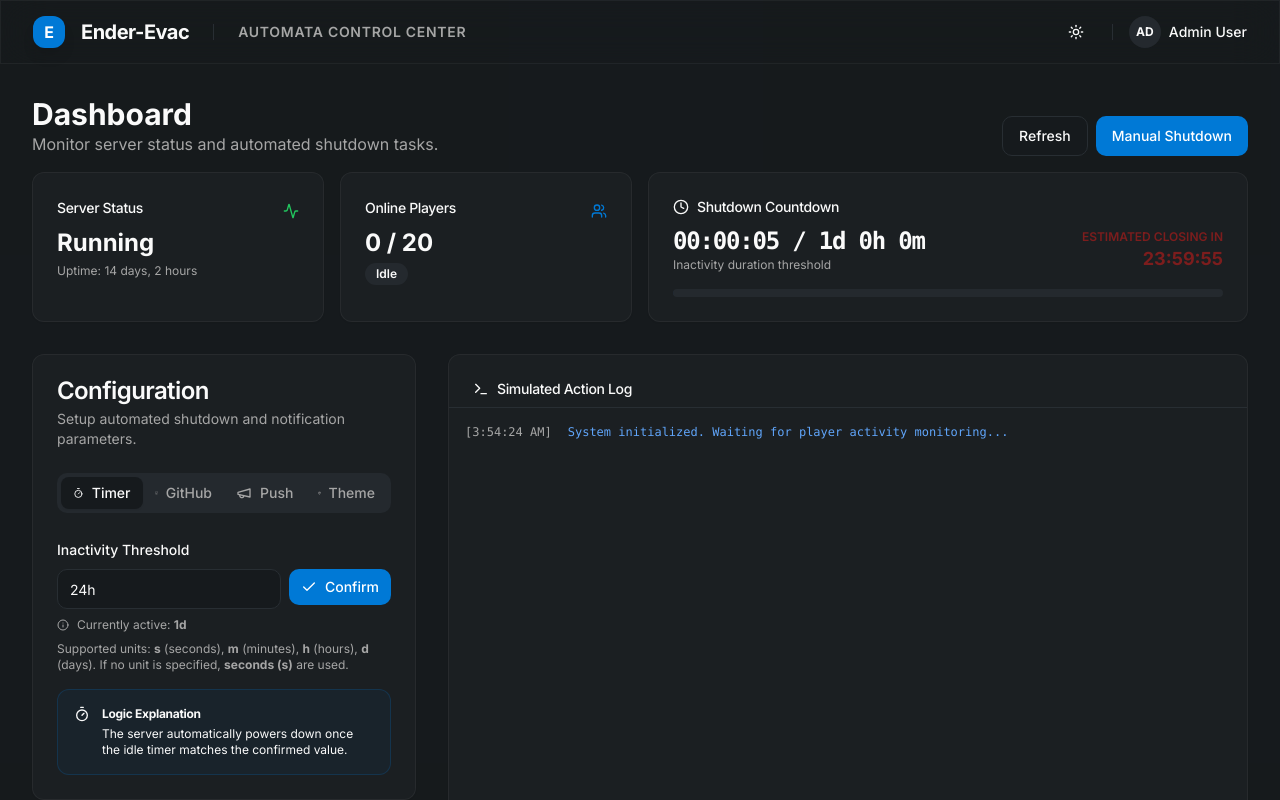
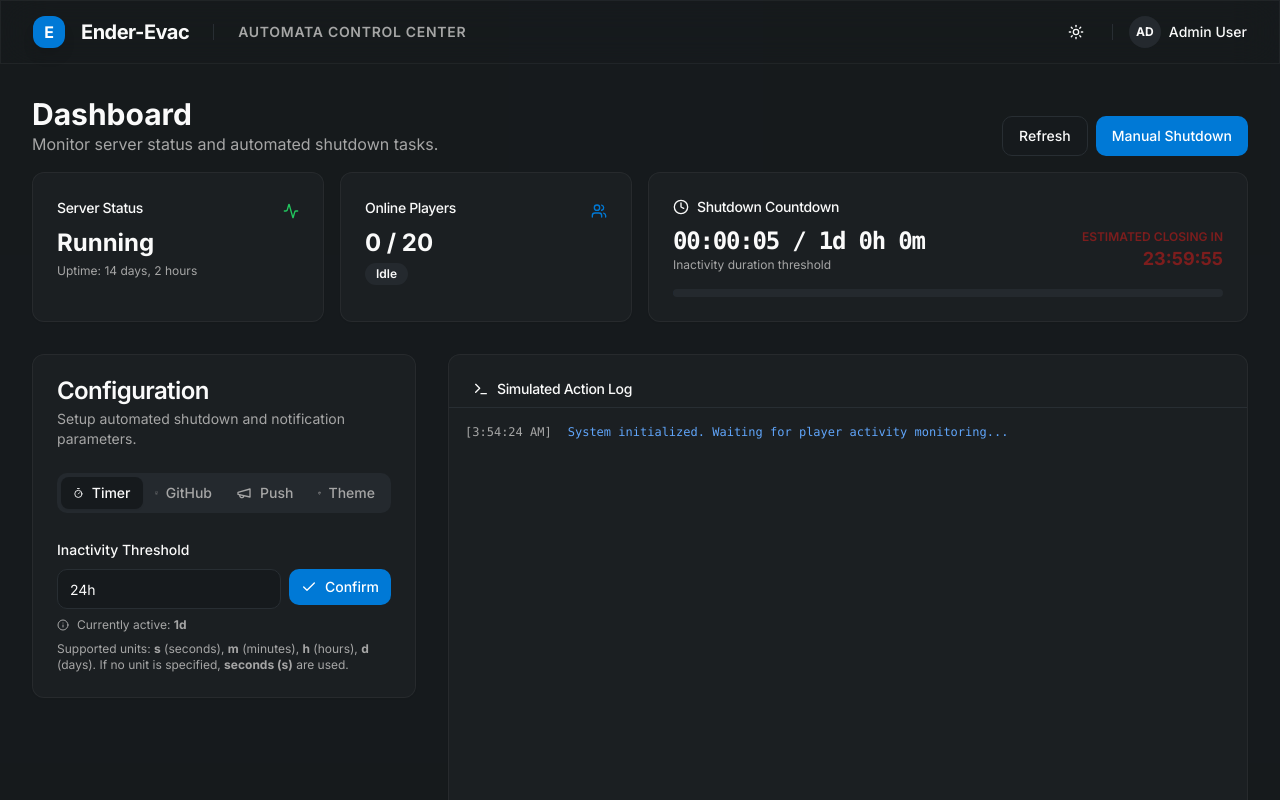
Before and after one commit to 07-iceven/EnderEvac, a Next.js app: page / in a window 1280 px wide. Shown: the top 800 px of the page. Built offline with nearby package versions, Linux system fonts and the light colour scheme.

Commit message:
删除Logic Explanation (_for element <Alert>_)

```diff
--- a/src/components/dashboard/ConfigPanel.tsx
+++ b/src/components/dashboard/ConfigPanel.tsx
@@ -7,9 +7,8 @@ import { Label } from "@/components/ui/label"
 import { Input } from "@/components/ui/input"
 import { Textarea } from "@/components/ui/textarea"
 import { Button } from "@/components/ui/button"
-import { Github, Megaphone, Timer, Palette, Info, Check, AlertCircle } from "lucide-react"
+import { Github, Megaphone, Timer, Palette, Info, Check } from "lucide-react"
 import { AppSettings, parseTimeToSeconds } from "@/hooks/use-simulated-app"
-import { Alert, AlertDescription, AlertTitle } from "@/components/ui/alert"
 import { useToast } from "@/hooks/use-toast"
 
 interface ConfigPanelProps {
@@ -67,15 +66,12 @@ export function ConfigPanel({ settings, onUpdate }: ConfigPanelProps) {
     }
 
     // Strict validation for units
-    // We split by spaces and check each part (e.g., "1d", "12h")
     const parts = trimmed.split(/\s+/)
     const validUnits = ['s', 'm', 'h', 'd']
     let isValid = true
     let offendingPart = ""
 
     for (const part of parts) {
-      // Each part must be digits followed by exactly ONE of the valid units
-      // Or just digits (which is handled by parseTimeToSeconds as seconds if it's the only thing)
       const match = part.match(/^(\d+)([a-zA-Z]*)$/)
 
       if (!match) {
@@ -145,14 +141,6 @@ export function ConfigPanel({ settings, onUpdate }: ConfigPanelProps) {
                 If no unit is specified, <strong>seconds (s)</strong> are used.
               </p>
             </div>
-
-            <Alert className="bg-primary/5 border-primary/20">
-              <Timer className="h-4 w-4" />
-              <AlertTitle className="text-xs font-bold">Logic Explanation</AlertTitle>
-              <AlertDescription className="text-xs">
-                The server automatically powers down once the idle timer matches the confirmed value.
-              </AlertDescription>
-            </Alert>
           </TabsContent>
 
           <TabsContent value="github" className="space-y-4 pt-4">
```
